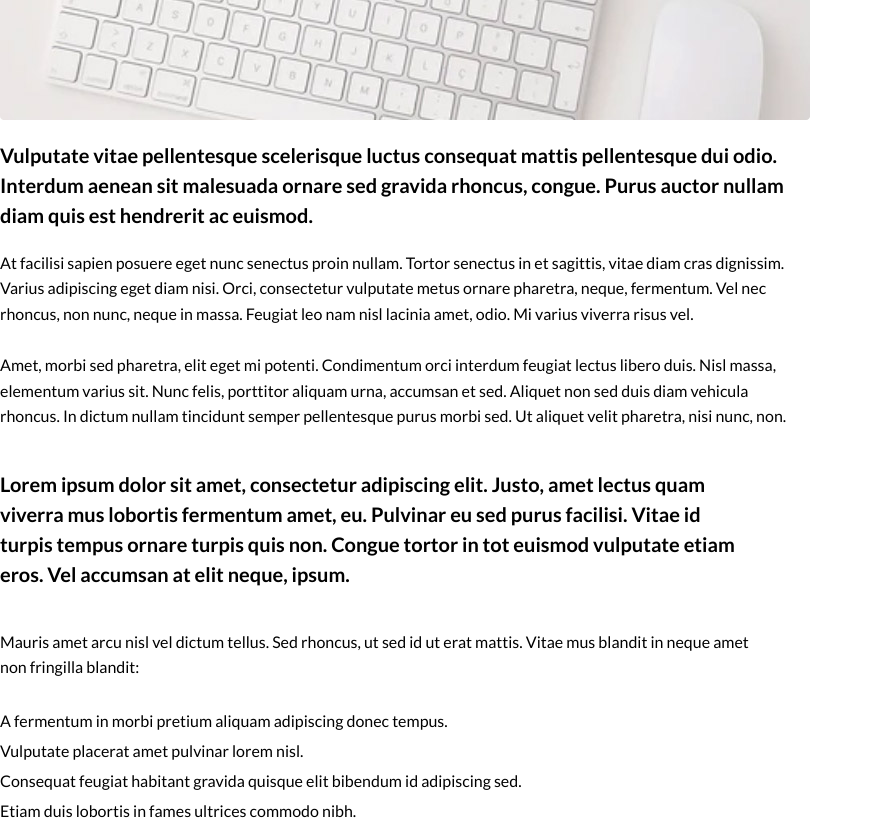
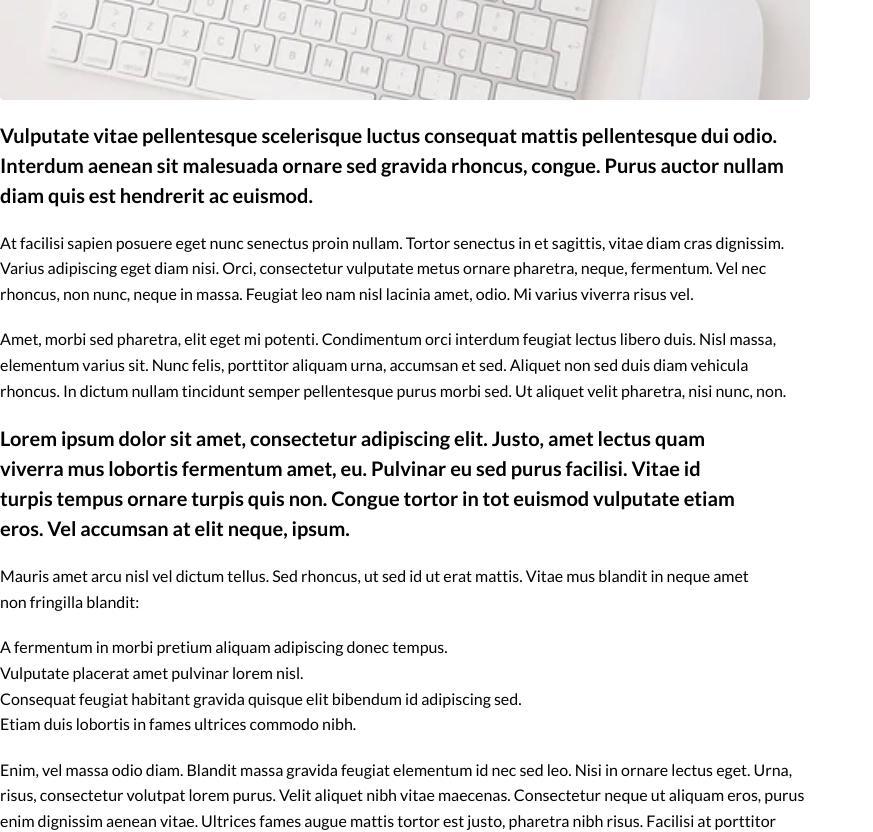
Before and after one commit to KaterinaM965/Ekaterina-7449, a plain HTML site: page index2.html in a window 1280 px wide. Shown: the part 380-1212 px from the top of the page, without its empty margins (0-873 px from the left). Drawn offline with Linux system fonts and the light colour scheme.

Commit message:
Add files via upload

```diff
--- a/css/style2.css
+++ b/css/style2.css
@@ -26,29 +26,31 @@
 }
 
 body {
-   font-family: "Lato";
+   font-family: "Lato", "serif";
    font-size: 20px;
 }
 
 h1 {
    font-size: 46px;
    font-weight: 900;
-   line-height: 130%;
+   line-height: 1.3;
 }
 
 h2 {
    font-weight: 700;
-   line-height: 150%;
+   line-height: 1.5;
 }
 
-.paragraf {
+p {
    font-size: 16px;
-   line-height: 160%;
+   line-height: 1.6;
 }
-div {
+.text {
+   font-size: 20px;
+   font-weight: 700;
+   line-height: 1.5;
+}
+ul {
    font-size: 16px;
-   line-height: 160%;
+   line-height: 1.6;
 }
-.list {
-   line-height: 30px;
-}
--- a/index2.html
+++ b/index2.html
@@ -11,7 +11,7 @@
 
 <body>
    <header class="header">
-      <h1>HR statistics: job search, interviews, <br> hiring and recruiting</h1> <br>
+      <h1>HR statistics: job search, interviews, <br> hiring and recruiting</h1>
       <img src="img/image.png" alt="очки">
    </header>
    <br>
@@ -20,33 +20,39 @@
       malesuada ornare sed gravida rhoncus, congue. Purus auctor nullam <br> diam quis est hendrerit ac euismod.
    </h2>
    <br>
-   <div class="paragraf">
+   <div>
+      <p>
          At facilisi sapien posuere eget nunc senectus proin nullam. Tortor senectus in et sagittis, vitae diam cras
          dignissim. <br> Varius adipiscing eget diam nisi. Orci, consectetur vulputate metus ornare pharetra, neque,
          fermentum.
-      Vel nec <br> rhoncus, non nunc, neque in massa. Feugiat leo nam nisl lacinia amet, odio. Mi varius viverra risus
+         Vel nec <br> rhoncus, non nunc, neque in massa. Feugiat leo nam nisl lacinia amet, odio. Mi varius viverra
+         risus
          vel.
-      <br><br>
-      Amet, morbi sed pharetra, elit eget mi potenti. Condimentum orci interdum feugiat lectus libero duis. Nisl massa,
+      </p>
       <br>
-      elementum varius sit. Nunc felis, porttitor aliquam urna, accumsan et sed. Aliquet non sed duis diam vehicula <br>
+      <p>
+         Amet, morbi sed pharetra, elit eget mi potenti. Condimentum orci interdum feugiat lectus libero duis. Nisl
+         massa,
+         <br>
+         elementum varius sit. Nunc felis, porttitor aliquam urna, accumsan et sed. Aliquet non sed duis diam vehicula
+         <br>
          rhoncus. In dictum nullam tincidunt semper pellentesque purus morbi sed. Ut aliquet velit pharetra, nisi nunc,
          non.
-   </div>
-   <br> <br>
-   <h2>Lorem ipsum dolor sit amet, consectetur adipiscing elit. Justo, amet lectus quam <br> viverra mus lobortis
-      fermentum
-      amet, eu. Pulvinar eu sed purus facilisi. Vitae id <br> turpis tempus ornare turpis quis non. Congue tortor in tot
-      euismod vulputate etiam <br> eros. Vel accumsan at elit neque, ipsum.</h2>
-   <br><br>
-   <div>
+      </p>
+      <br>
+      <p class="text">
+         Lorem ipsum dolor sit amet, consectetur adipiscing elit. Justo, amet lectus quam <br> viverra mus lobortis
+         fermentum amet, eu. Pulvinar eu sed purus facilisi. Vitae id <br> turpis tempus ornare turpis quis non. Congue
+         tortor in tot
+         euismod vulputate etiam <br> eros. Vel accumsan at elit neque, ipsum.
+      </p>
+      <br>
       <p>
          Mauris amet arcu nisl vel dictum tellus. Sed rhoncus, ut sed id ut erat mattis. Vitae mus blandit in neque amet
-         <br>
-         non fringilla blandit:
+         <br> non fringilla blandit:
       </p>
       <br>
-      <ul class="list">
+      <ul>
          <li>A fermentum in morbi pretium aliquam adipiscing donec tempus.</li>
          <li>Vulputate placerat amet pulvinar lorem nisl.</li>
          <li>Consequat feugiat habitant gravida quisque elit bibendum id adipiscing sed.</li>
@@ -60,8 +66,7 @@
          eros, purus <br> enim dignissim aenean vitae. Ultrices fames augue mattis tortor est justo, pharetra nibh
          risus.
          Facilisi at porttitor <br> volutpat natoque proin amet, nulla. Vivamus ut lobortis sagittis curabitur tellus
-         convallis
-         eget netus vitae.
+         convallis eget netus vitae.
       </p>
    </div>
    <br>
```
Also changed, not shown: index.html (line endings or trailing spaces). Lines whose indentation alone changed are shown as unchanged.
